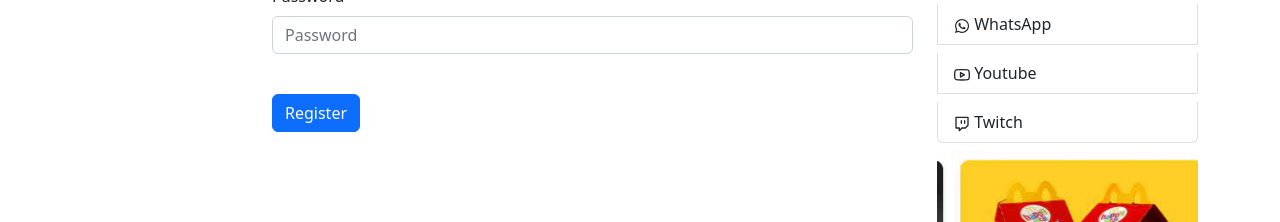
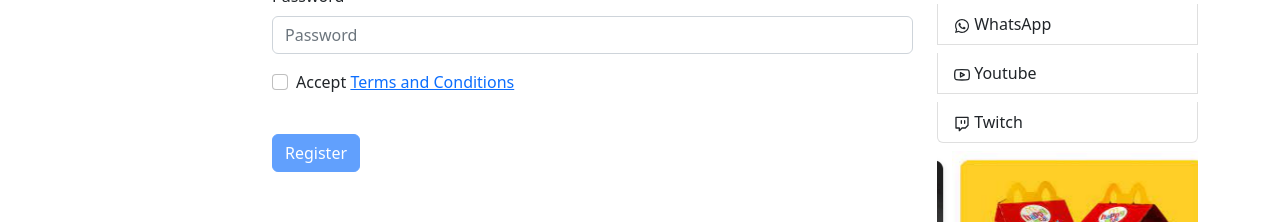
Before and after one commit to rubayetseason/dragon-news-client, a React (Create React App) app: page /register in a window 1280 px wide. Shown: the part 321-543 px from the top of the page. Built offline with nearby package versions, Linux system fonts and the light colour scheme; no server answers.

Commit message:
new routes with terms and condition toggle added

```diff
--- a/src/contexts/AuthProvider.js
+++ b/src/contexts/AuthProvider.js
@@ -1,5 +1,5 @@
 import React, { createContext, useEffect, useState } from 'react';
-import { createUserWithEmailAndPassword, getAuth, onAuthStateChanged, signInWithEmailAndPassword, signInWithPopup, signOut } from "firebase/auth";
+import { createUserWithEmailAndPassword, getAuth, onAuthStateChanged, signInWithEmailAndPassword, signInWithPopup, signOut, updateProfile } from "firebase/auth";
 import app from '../firebase/firebase.config';
 export const AuthContext = createContext();
 const auth = getAuth(app);
@@ -33,12 +33,23 @@ const AuthProvider = ({ children }) => {
         return signInWithPopup(auth, provider);
     };
 
+    const updateUserProfile = (profile) => {
+return updateProfile(auth.currentUser, profile);
+    };
+
     const logOut = () => {
         setLoading(true);
         return signOut(auth);
     };
 
-    const authInfo = { user, loading, providerLogin, logOut, createUser, signIn, loading };
+    const authInfo = { user,
+         loading,
+          providerLogin,
+           logOut,
+            createUser,
+             signIn,
+              loading,
+            updateUserProfile };
     return (
         <AuthContext.Provider value={authInfo}>
             {children}
--- a/src/pages/Login/Register.js
+++ b/src/pages/Login/Register.js
@@ -1,10 +1,12 @@
 import React, { useContext, useState } from 'react';
 import { Button, Form } from 'react-bootstrap';
+import { Link } from 'react-router-dom';
 import { AuthContext } from '../../contexts/AuthProvider';
 
 const Register = () => {
-    const { createUser } = useContext(AuthContext);
+    const { createUser, updateUserProfile } = useContext(AuthContext);
     const [error, setError] = useState('');
+    const [accepted, setAccepted] = useState(false);
     const handleSubmit = event => {
         event.preventDefault();
         const form = event.target;
@@ -18,12 +20,25 @@ const Register = () => {
                 console.log(user);
                 setError('');
                 form.reset();
+                handleUpdateUserProfile(name);
             })
             .catch(e => {
                 console.error(e);
                 setError(e.message);
             });
-    }
+    };
+    const handleAccepted = (event) => {
+        setAccepted(event.target.checked);
+    };
+    const handleUpdateUserProfile = (name) => {
+        const profile = {
+            displayName: name,
+            photoURL: ''
+        };
+        updateUserProfile(profile)
+            .then(() => { })
+            .catch((error) => console.log(error))
+    };
 
     return (
         <Form onSubmit={handleSubmit}>
@@ -41,11 +56,17 @@ const Register = () => {
                 <Form.Label>Password</Form.Label>
                 <Form.Control type="password" name="password" placeholder="Password" required />
             </Form.Group>
-            <Form.Text className="text-danger mb-2">
+            <Form.Group className="mb-3" controlId="formBasicCheckbox">
+                <Form.Check
+                    type="checkbox"
+                    onClick={handleAccepted}
+                    label={<>Accept <Link to='/terms'>Terms and Conditions</Link></>} />
+            </Form.Group>
+            <Form.Text className="text-danger my-2">
                 {error}
             </Form.Text>
             <br />
-            <Button variant="primary" type="submit">
+            <Button variant="primary" type="submit" disabled={!accepted}>
                 Register
             </Button>
         </Form>
--- /dev/null
+++ b/src/pages/Shared/TermsAndConditions.js
@@ -0,0 +1,13 @@
+import React from 'react';
+import { Link } from 'react-router-dom';
+
+const TermsAndConditions = () => {
+    return (
+        <div>
+            <h3 className='mb-4'>Our Terms and Conditions</h3>
+            <p><small>Lorem ipsum dolor sit amet consectetur adipisicing elit. Eveniet vero autem odio adipisci natus numquam similique ipsa voluptatum dicta itaque, excepturi illo facere aliquid fugiat earum facilis sequi nostrum? Magni asperiores quos nulla nisi vero iusto illo maxime a quis numquam sunt autem possimus optio amet provident nesciunt atque culpa, error ducimus eveniet doloremque perspiciatis modi libero. Quam sed commodi ipsum nulla distinctio beatae enim? Earum cupiditate modi officia repellendus velit laborum. Obcaecati odit corrupti architecto praesentium quam reiciendis commodi excepturi, maiores adipisci ipsa iste nam vitae quidem iure corporis illo saepe quis minima nisi laborum quisquam qui ut magni? Go back to <Link to='/register'>registration</Link> </small></p>
+        </div>
+    );
+};
+
+export default TermsAndConditions;
--- a/src/routes/Routes/Routes.js
+++ b/src/routes/Routes/Routes.js
@@ -5,6 +5,7 @@ import Home from "../../pages/Home/Home";
 import Login from "../../pages/Login/Login";
 import Register from "../../pages/Login/Register";
 import News from "../../pages/News/News/News";
+import TermsAndConditions from "../../pages/Shared/TermsAndConditions";
 import PrivateRoute from "../PrivateRoute/PrivateRoute";
 
 export const routes = createBrowserRouter([
@@ -27,6 +28,9 @@ export const routes = createBrowserRouter([
                 path: '/login', element: <Login></Login>
             },
             {
+                path: '/terms', element: <TermsAndConditions></TermsAndConditions>
+            },
+            {
                 path: '/register', element: <Register></Register>
             }
         ]
```
